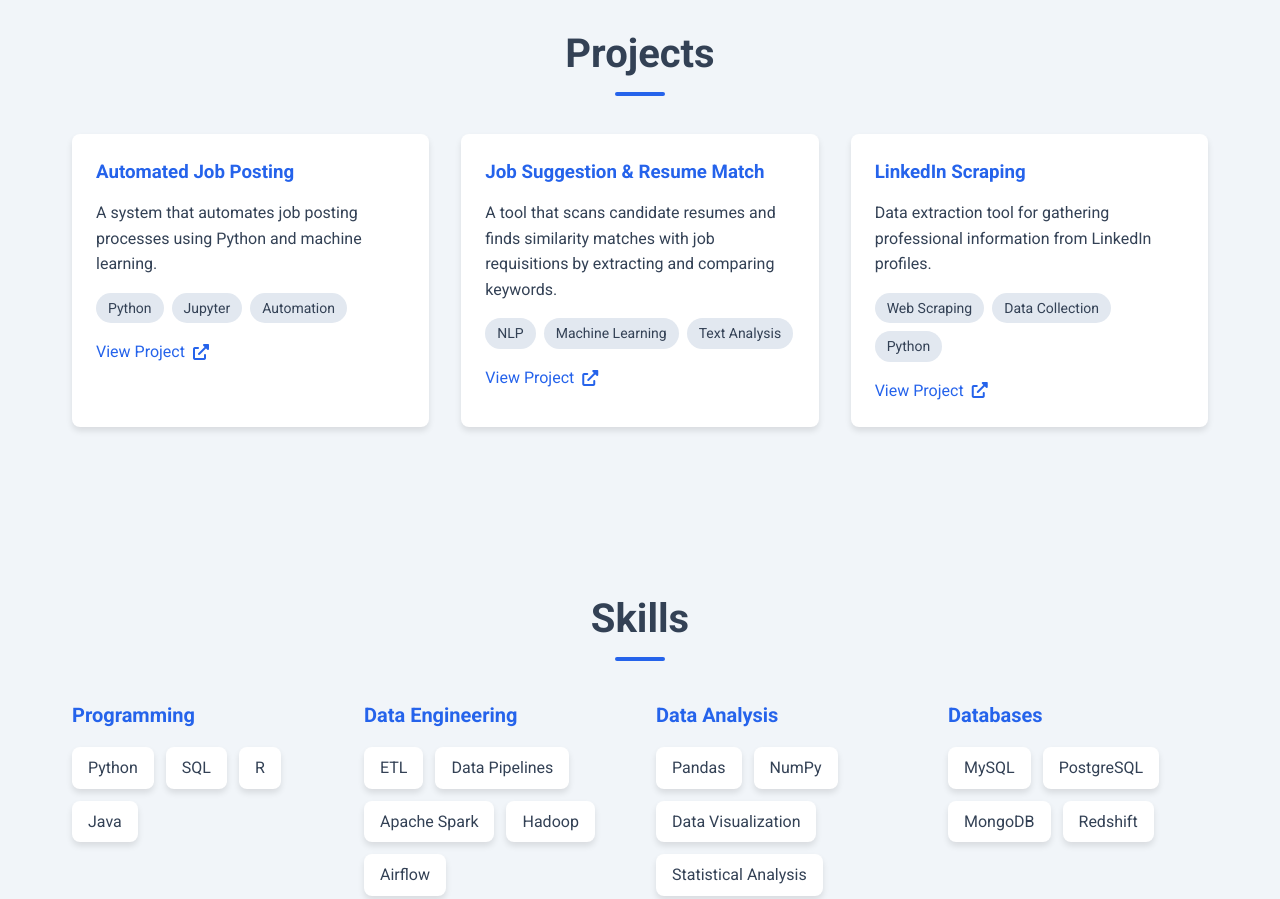
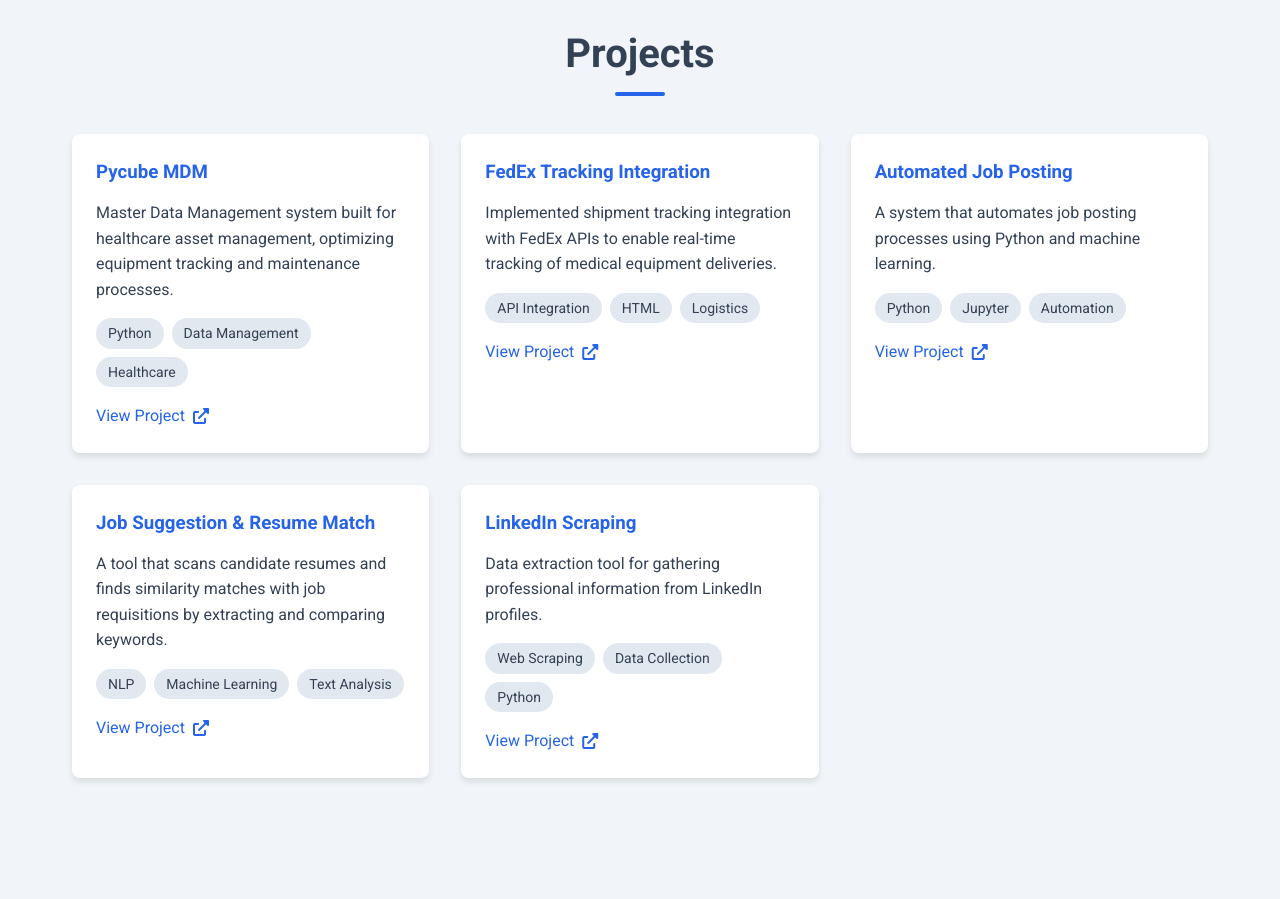
Before and after one commit to Shivtomar97/shivtomar97.github.io, a plain HTML site: page index.html in a window 1280 px wide. Shown: the part 2520-3419 px from the top of the page. Drawn offline with Linux system fonts and the light colour scheme.

Commit message:
add pycube projects

```diff
--- a/index.html
+++ b/index.html
@@ -108,6 +108,34 @@
                 <div class="projects-grid">
                     <div class="project-card">
                         <div class="project-content">
+                            <h3>Pycube MDM</h3>
+                            <p>Master Data Management system built for healthcare asset management, optimizing equipment tracking and maintenance processes.</p>
+                            <div class="project-tags">
+                                <span>Python</span>
+                                <span>Data Management</span>
+                                <span>Healthcare</span>
+                            </div>
+                            <div class="project-links">
+                                <a href="https://github.com/Pycube-FP/Pycube-MDM" target="_blank">View Project <i class="fas fa-external-link-alt"></i></a>
+                            </div>
+                        </div>
+                    </div>
+                    <div class="project-card">
+                        <div class="project-content">
+                            <h3>FedEx Tracking Integration</h3>
+                            <p>Implemented shipment tracking integration with FedEx APIs to enable real-time tracking of medical equipment deliveries.</p>
+                            <div class="project-tags">
+                                <span>API Integration</span>
+                                <span>HTML</span>
+                                <span>Logistics</span>
+                            </div>
+                            <div class="project-links">
+                                <a href="https://github.com/Pycube-FP/fedex-tracking" target="_blank">View Project <i class="fas fa-external-link-alt"></i></a>
+                            </div>
+                        </div>
+                    </div>
+                    <div class="project-card">
+                        <div class="project-content">
                             <h3>Automated Job Posting</h3>
                             <p>A system that automates job posting processes using Python and machine learning.</p>
                             <div class="project-tags">
@@ -204,7 +232,7 @@
                     <div class="contact-info">
                         <div class="contact-item">
                             <i class="fas fa-envelope"></i>
-                            <p>your.email@example.com</p>
+                            <p>shivtomarwork@gmail.com</p>
                         </div>
                         <div class="contact-item">
                             <i class="fas fa-map-marker-alt"></i>
@@ -212,7 +240,7 @@
                         </div>
                         <div class="social-links">
                             <a href="https://github.com/Shivtomar97" target="_blank"><i class="fab fa-github"></i></a>
-                            <a href="https://linkedin.com/in/your-linkedin" target="_blank"><i class="fab fa-linkedin"></i></a>
+                            <a href="https://linkedin.com/in/shivtomar" target="_blank"><i class="fab fa-linkedin"></i></a>
                         </div>
                     </div>
                     <form class="contact-form">
```
Also changed, not shown: resume.html (+19 -3 lines).
